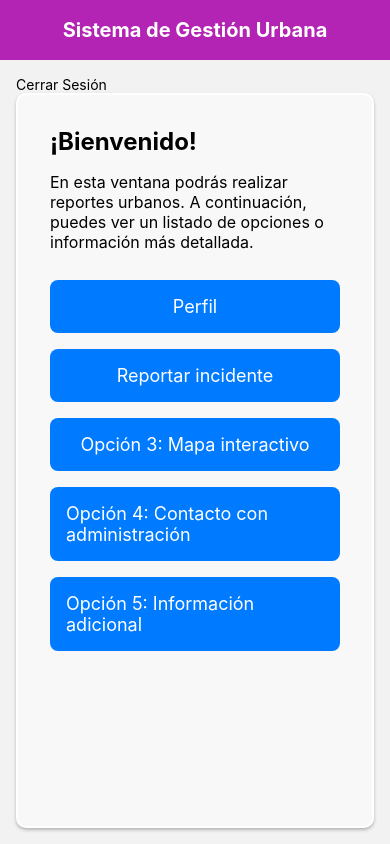
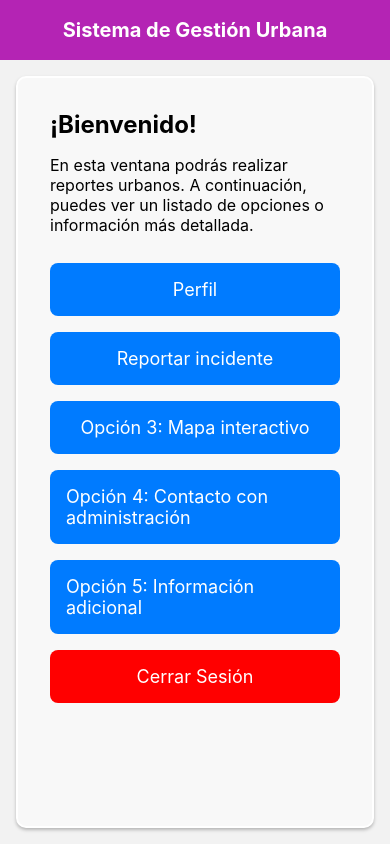
Before and after one commit to Juandoqg/SGU, a React Native app: screen /SecondScreen in a window 390 px wide. Built offline with nearby package versions, Linux system fonts and the light colour scheme.

Commit message:
Cerrar sesion

```diff
--- a/src/screens/SecondScreen.js
+++ b/src/screens/SecondScreen.js
@@ -1,5 +1,5 @@
 import React from 'react';
-import { View, Text, StyleSheet, ScrollView, TouchableOpacity } from 'react-native';
+import { View, Text, ScrollView, TouchableOpacity } from 'react-native';
 import { useNavigation } from '@react-navigation/native';
 import Layout from '../components/Layout';
 import styles from './SecondScreenStyles';
@@ -17,9 +17,6 @@ const SecondScreen = () => {
 
   return (
     <Layout>
-              <TouchableOpacity style={styles.logoutButton} onPress={handleLogout}>
-          <Text style={styles.logoutButtonText}>Cerrar Sesión</Text>
-        </TouchableOpacity>
       <View style={styles.outerContainer}>
         <ScrollView contentContainerStyle={styles.scrollContent}>
           <Text style={styles.title}>¡Bienvenido!</Text>
@@ -47,6 +44,14 @@ const SecondScreen = () => {
             <TouchableOpacity style={styles.button} onPress={() => handlePress('Información adicional')}>
               <Text style={styles.buttonText}>Opción 5: Información adicional</Text>
             </TouchableOpacity>
+
+            {/* Botón de Cerrar Sesión */}
+            <TouchableOpacity
+              style={[styles.button, { backgroundColor: 'red' }]} // Usa el mismo estilo de botón con fondo rojo
+              onPress={handleLogout}
+            >
+              <Text style={styles.buttonText}>Cerrar Sesión</Text> {/* Usa el mismo estilo de texto */}
+            </TouchableOpacity>
           </View>
         </ScrollView>
       </View>
@@ -54,5 +59,4 @@ const SecondScreen = () => {
   );
 };
 
-
 export default SecondScreen;
--- a/src/screens/SecondScreenStyles.js
+++ b/src/screens/SecondScreenStyles.js
@@ -43,5 +43,10 @@ const styles = StyleSheet.create({
       color: '#FFFFFF',
       fontSize: 18,
     },
+    logoutButtonText: {
+        color: 'red',
+        fontSize: 18,
+        alignItems: 'center',
+    }
   });
   export default styles;
```
